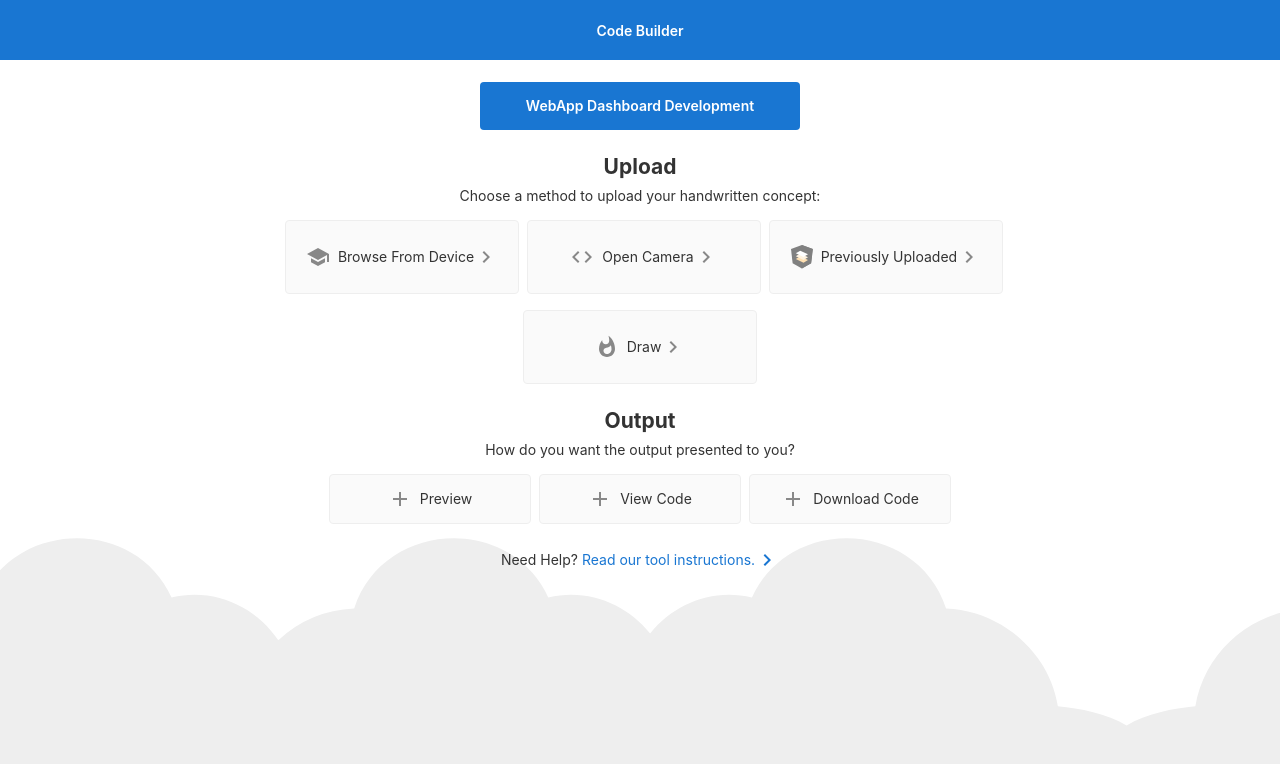
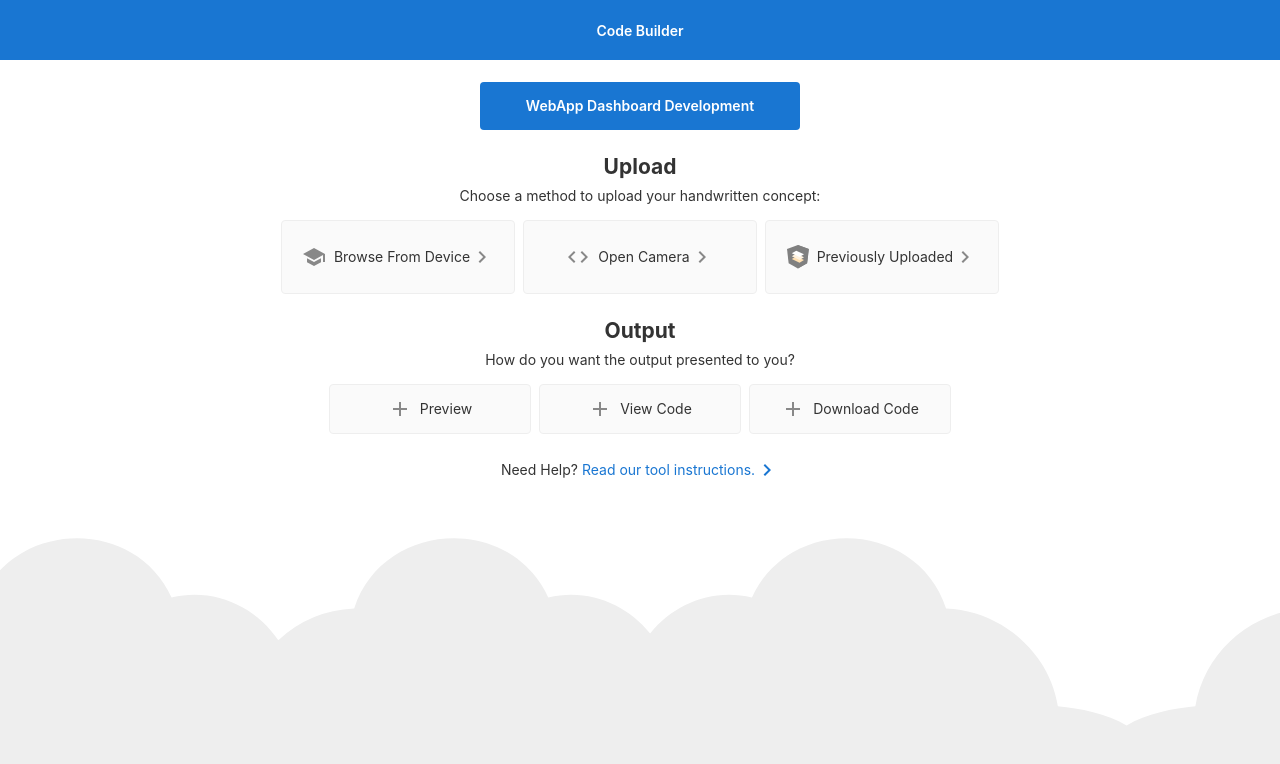
Before and after one commit to JLatcau/Urban-Science-Code-Builder, an Angular app in the folder WebApp/: page / in a window 1280 px wide. Shown: the top 764 px of the page. Built offline with nearby package versions, Linux system fonts and the light colour scheme.

Commit message:
Removing draw button

```diff
--- a/WebApp/src/app/app.component.html
+++ b/WebApp/src/app/app.component.html
@@ -340,12 +340,6 @@
       <svg class="material-icons" xmlns="http://www.w3.org/2000/svg" width="24" height="24" viewBox="0 0 24 24"><path d="M10 6L8.59 7.41 13.17 12l-4.58 4.59L10 18l6-6z"/></svg>
     </a>
 
-    <a class="card" target="_blank" rel="noopener" >
-      <svg class="material-icons" xmlns="http://www.w3.org/2000/svg" width="24" height="24" viewBox="0 0 24 24"><path d="M13.5.67s.74 2.65.74 4.8c0 2.06-1.35 3.73-3.41 3.73-2.07 0-3.63-1.67-3.63-3.73l.03-.36C5.21 7.51 4 10.62 4 14c0 4.42 3.58 8 8 8s8-3.58 8-8C20 8.61 17.41 3.8 13.5.67zM11.71 19c-1.78 0-3.22-1.4-3.22-3.14 0-1.62 1.05-2.76 2.81-3.12 1.77-.36 3.6-1.21 4.62-2.58.39 1.29.59 2.65.59 4.04 0 2.65-2.15 4.8-4.8 4.8z"/></svg>
-      <span>Draw</span>
-      <svg class="material-icons" xmlns="http://www.w3.org/2000/svg" width="24" height="24" viewBox="0 0 24 24"><path d="M10 6L8.59 7.41 13.17 12l-4.58 4.59L10 18l6-6z"/></svg>
-    </a>
-
   </div>
 
   <!-- Next Steps -->
```
